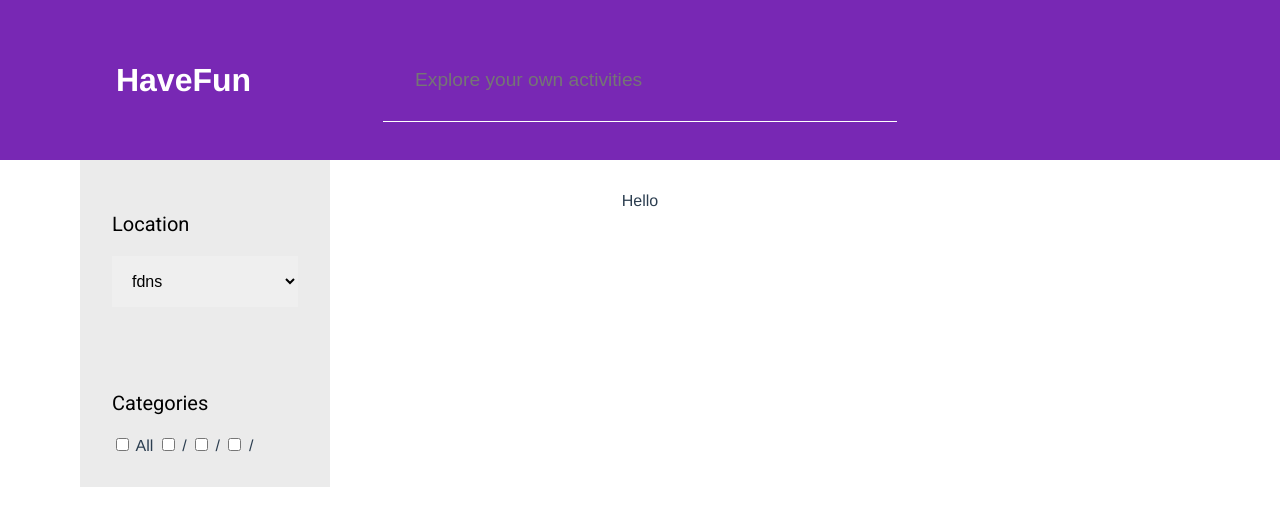
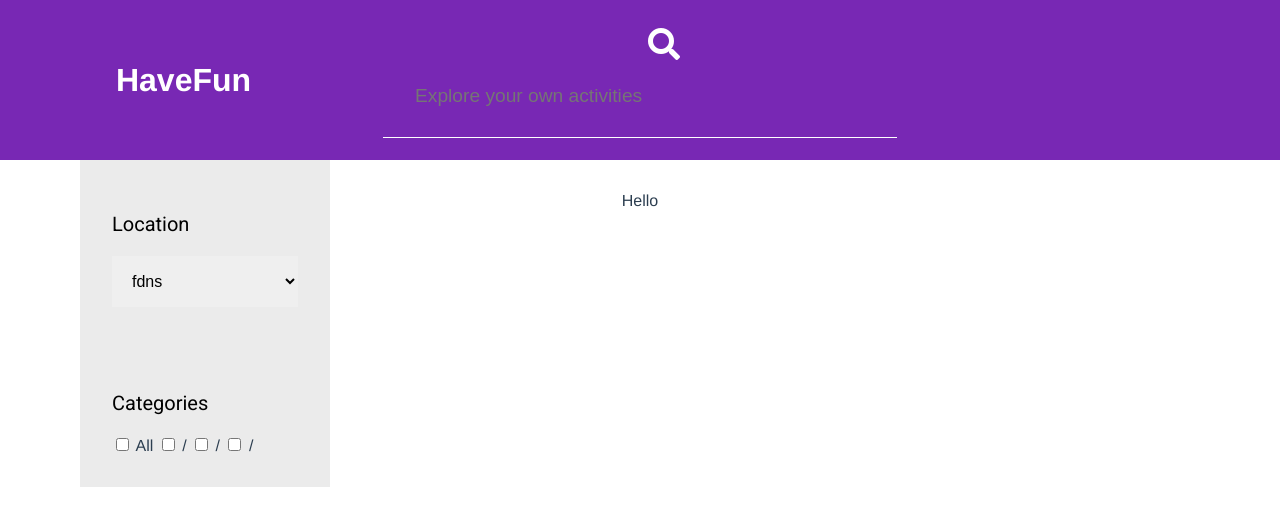
Before and after one commit to iigmir/f2e-week2, a Vue app: page /#/ in a window 1280 px wide. Shown: the top 526 px of the page. Built offline with nearby package versions, Linux system fonts and the light colour scheme; no server answers.

Commit message:
vue-fa doen't work....

```diff
--- a/public/index.html
+++ b/public/index.html
@@ -7,6 +7,7 @@
         <link rel="icon" href="<%= BASE_URL %>favicon.ico">
         <title>f2e-week2</title>
         <link href="https://fonts.googleapis.com/css?family=Roboto" rel="stylesheet" />
+        <link rel="stylesheet" href="https://use.fontawesome.com/releases/v5.0.13/css/all.css" integrity="sha384-DNOHZ68U8hZfKXOrtjWvjxusGo9WQnrNx2sqG0tfsghAvtVlRW3tvkXWZh58N9jp" crossorigin="anonymous">
     </head>
     <body>
         <noscript>
--- a/src/components/header.vue
+++ b/src/components/header.vue
@@ -4,6 +4,7 @@
             <h1>{{ msg }}</h1>
         </div>
         <div class="search">
+            <i class="fas fa-search fa-2x"></i>
             <input type="text" placeholder="Explore your own activities" />
         </div>
     </header>
@@ -30,7 +31,9 @@
 
     .title, .search { margin: auto; }
 
-    .search input
+    .search
+    {
+        input
         {
             border: 0;
             width: 30rem;
@@ -41,5 +44,11 @@
             border-bottom: 1px solid #FFFFFF;
             padding-left: 2rem;
         }
+
+        i
+        {
+            transform: translate(1.5rem,5px);
+        }
+    }
 }
 </style>
```
Lines whose indentation alone changed are shown as unchanged.
